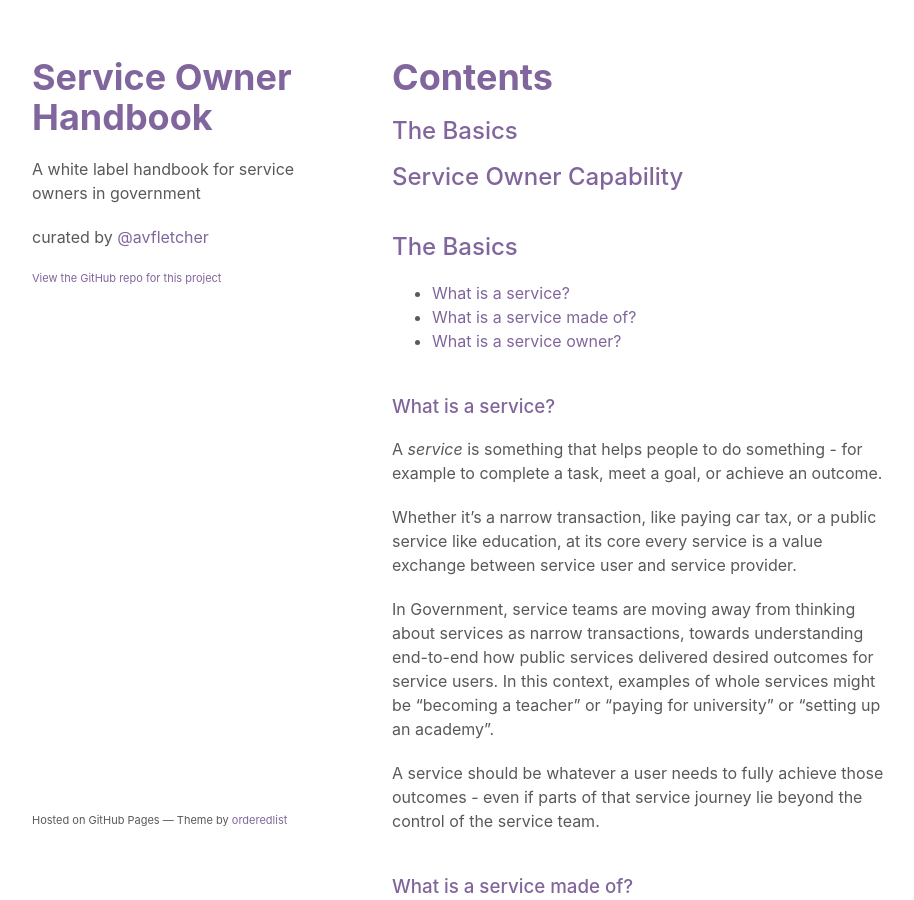
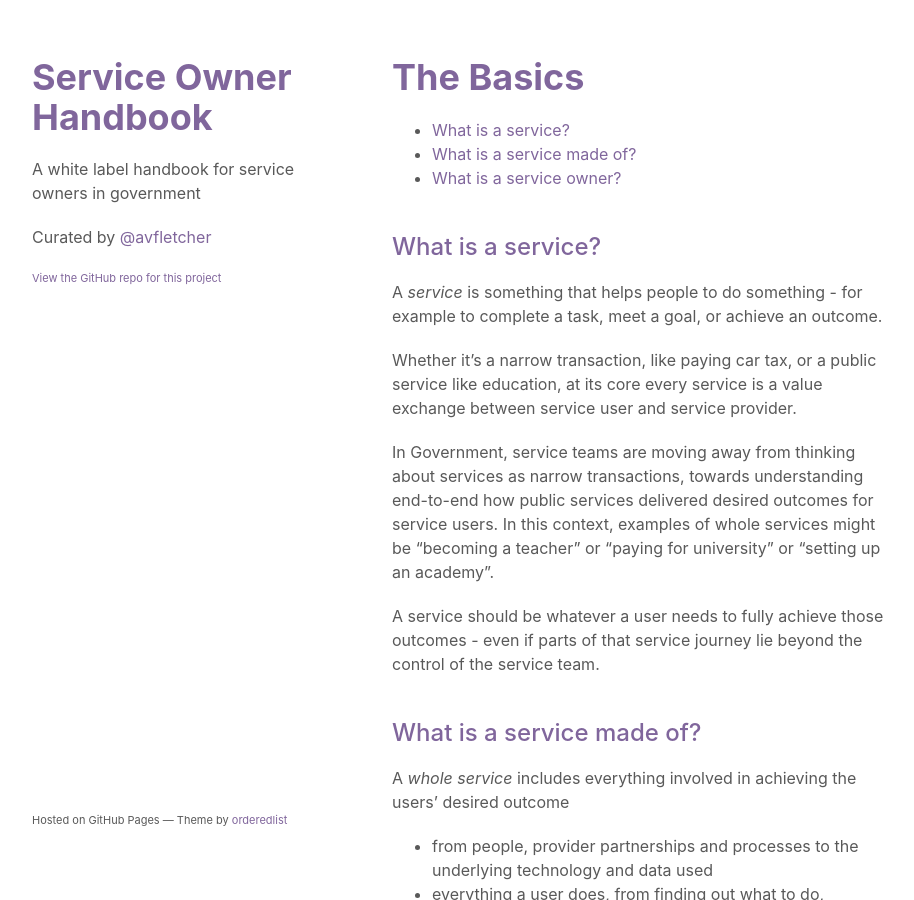
Before and after one commit to audreefletcher/service_owner_handbook, a Jekyll site: the page built from the-basics.html, in a window 1280 px wide and 900 px high. Shown: the whole window, without its empty margins (178-1092 px from the left). Built offline with Jekyll 4.4.1, drawn with Linux system fonts in a browser that asks for light colours.

Commit message:
changed heading size on basics page

```diff
--- a/_layouts/default.html
+++ b/_layouts/default.html
@@ -20,7 +20,7 @@
     <header>
       <h1><a href="/service_owner_handbook/">Service Owner Handbook</a></h1>
       <p>A white label handbook for service owners in government</p>
-      <p>curated by <a href="https://twitter.com/avfletcher">@avfletcher</p>
+      <p>Curated by <a href="https://twitter.com/avfletcher">@avfletcher</p>
       <p><small><a href="http://github.com/audreefletcher/service_owner_handbook">View the  GitHub repo for this project</a></small></p>
     </header>
     <section>
--- a/the-basics.html
+++ b/the-basics.html
@@ -1,11 +1,7 @@
 ---
 title: the-basics
 ---
-      <h1>Contents</h1>
-      <h2>The Basics</h2>
-      <h2>Service Owner Capability</h2>
-      <br>
-      <h2>The Basics</h2>
+      <h1>The Basics</h1>
       <nav>
         <ul>
           <li><a href="#what-is-a-service">What is a service?</a></li>
@@ -13,7 +9,7 @@ title: the-basics
           <li><a href="#what-is-a-service-owner">What is a service owner? </a></li>
       </nav>
       <br>
-      <h3><a id="what-is-a-service">What is a service?</a></h3>
+      <h2><a id="what-is-a-service">What is a service?</a></h2>
       <p>A <i>service</i> is something that helps people to do something - for example to complete a task, meet a goal, or achieve an outcome.</p>
       <p> Whether it’s a narrow transaction, like paying car tax, or a public service like education, at its core every service is a value exchange between service user and service provider.</p>
       <p>In Government, service teams are moving away from thinking about services as narrow transactions, towards understanding end-to-end how public services delivered desired outcomes for service users. In this context, examples of whole
@@ -22,7 +18,7 @@ title: the-basics
         service team.
       </p>
       <br>
-      <h3><a id="what-is-a-service-made-of">What is a service made of?</a></h3>
+      <h2><a id="what-is-a-service-made-of">What is a service made of?</a></h2>
       <p>A <i>whole service</i> includes everything involved in achieving the users’ desired outcome</p>
       <ul>
         <li>from people, provider partnerships and processes to the underlying technology and data used</li>
@@ -41,7 +37,7 @@ title: the-basics
         working
         this way can they escape Conway’s Law and deliver the seamless, consistent, effective services that their users deserve. </p>
       <br>
-      <h3><a id="what-is-a-service-owner">What is a service owner?</a></h3>
+      <h2><a id="what-is-a-service-owner">What is a service owner?</a></h2>
       <p>A <i>service owner</i> is the individual responsible for the end-to-end delivery of a whole service, and accountable for the quality and delivery of the parts of the service within their control or influence. Their remit should (but alas,
         does not always) stretch from the articulation of the policy outcome through to the operation of a service that meets user needs. </p>
       <p>Service owners are those who:</p>
```
Also changed, not shown: Gemfile.lock.
